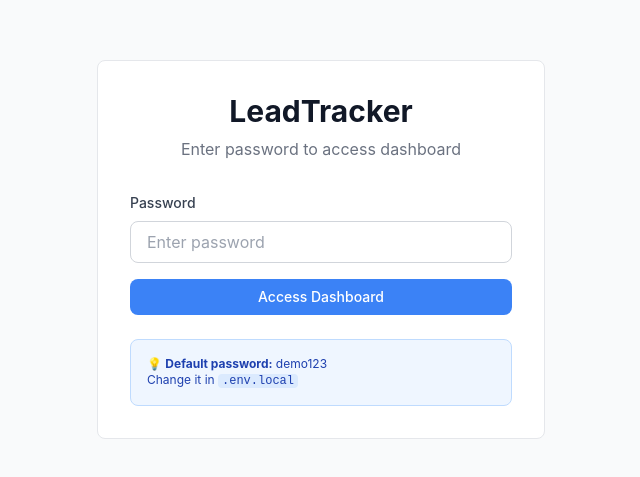
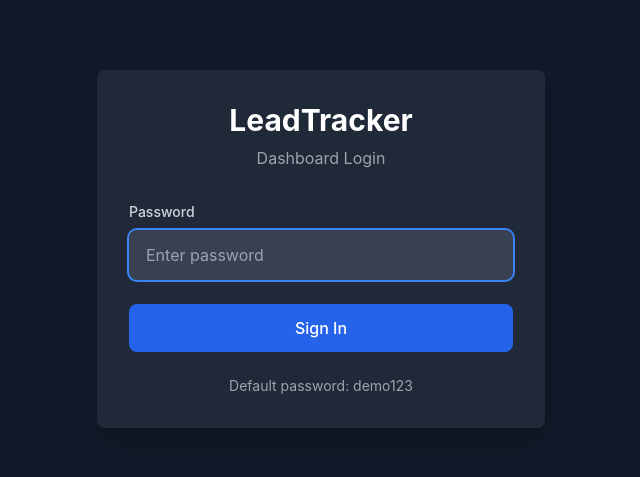
Before and after one commit to Scalencyai/leadtracker, a Next.js app: page /login in a window 1280 px wide. Shown: the part 151-628 px from the top of the page, without its empty margins (319-959 px from the left). Built offline with nearby package versions, Linux system fonts and the light colour scheme.

Commit message:
Fix: Add missing login page
- Created /app/login/page.tsx
- Password form redirects to /dashboard?password=xxx
- Middleware validates and sets auth cookie
- Default password shown: demo123

```diff
--- a/app/login/page.tsx
+++ b/app/login/page.tsx
@@ -3,67 +3,60 @@
 import { useState } from 'react';
 import { useRouter } from 'next/navigation';
 
-export default function Login() {
+export default function LoginPage() {
   const [password, setPassword] = useState('');
   const [error, setError] = useState('');
   const router = useRouter();
 
-  function handleSubmit(e: React.FormEvent) {
+  const handleSubmit = async (e: React.FormEvent) => {
     e.preventDefault();
 
-    // Redirect to dashboard with password query param
-    // Middleware will validate and set cookie
-    window.location.href = `/dashboard?password=${encodeURIComponent(password)}`;
-  }
+    // Redirect to dashboard with password as query param
+    // The middleware will validate and set the cookie
+    router.push(`/dashboard?password=${encodeURIComponent(password)}`);
+  };
 
   return (
-    <div className="min-h-screen bg-gray-50 dark:bg-gray-950 flex items-center justify-center p-4">
-      <div className="bg-white dark:bg-gray-900 rounded-lg border border-gray-200 dark:border-gray-800 p-8 max-w-md w-full">
+    <div className="min-h-screen bg-gray-900 flex items-center justify-center px-4">
+      <div className="max-w-md w-full bg-gray-800 rounded-lg shadow-xl p-8">
         <div className="text-center mb-8">
-          <h1 className="text-3xl font-bold text-gray-900 dark:text-white mb-2">
-            LeadTracker
-          </h1>
-          <p className="text-gray-500 dark:text-gray-400">
-            Enter password to access dashboard
-          </p>
+          <h1 className="text-3xl font-bold text-white mb-2">LeadTracker</h1>
+          <p className="text-gray-400">Dashboard Login</p>
         </div>
 
-        <form onSubmit={handleSubmit} className="space-y-4">
+        <form onSubmit={handleSubmit} className="space-y-6">
           <div>
-            <label htmlFor="password" className="block text-sm font-medium text-gray-700 dark:text-gray-300 mb-2">
+            <label htmlFor="password" className="block text-sm font-medium text-gray-300 mb-2">
               Password
             </label>
             <input
+              id="password"
               type="password"
-              id="password"
               value={password}
               onChange={(e) => setPassword(e.target.value)}
-              className="w-full px-4 py-2 border border-gray-300 dark:border-gray-700 rounded-lg bg-white dark:bg-gray-800 text-gray-900 dark:text-white focus:outline-none focus:ring-2 focus:ring-primary"
+              className="w-full px-4 py-3 bg-gray-700 border border-gray-600 rounded-lg text-white placeholder-gray-400 focus:outline-none focus:ring-2 focus:ring-blue-500 focus:border-transparent"
               placeholder="Enter password"
               required
+              autoFocus
             />
           </div>
 
           {error && (
-            <div className="text-sm text-red-600 dark:text-red-400">
+            <div className="bg-red-500/10 border border-red-500 text-red-500 px-4 py-3 rounded-lg text-sm">
               {error}
             </div>
           )}
 
           <button
             type="submit"
-            className="w-full px-4 py-2 text-sm font-medium text-white bg-primary rounded-lg hover:bg-blue-600 transition-colors"
+            className="w-full bg-blue-600 hover:bg-blue-700 text-white font-medium py-3 px-4 rounded-lg transition-colors duration-200 focus:outline-none focus:ring-2 focus:ring-blue-500 focus:ring-offset-2 focus:ring-offset-gray-800"
           >
-            Access Dashboard
+            Sign In
           </button>
         </form>
 
-        <div className="mt-6 p-4 bg-blue-50 dark:bg-blue-950 border border-blue-200 dark:border-blue-900 rounded-lg">
-          <p className="text-xs text-blue-800 dark:text-blue-200">
-            💡 <strong>Default password:</strong> demo123
-            <br />
-            Change it in <code className="bg-blue-100 dark:bg-blue-900 px-1 rounded">.env.local</code>
-          </p>
+        <div className="mt-6 text-center text-sm text-gray-400">
+          <p>Default password: demo123</p>
         </div>
       </div>
     </div>
--- a/package.json
+++ b/package.json
@@ -11,6 +11,7 @@
   },
   "dependencies": {
     "@types/pg": "^8.16.0",
+    "@vercel/postgres": "^0.10.0",
     "autoprefixer": "^10.4.17",
     "next": "^14.2.0",
     "pg": "^8.18.0",
```
Also changed, not shown: 1 other file (tests, documents, lock files or other folders).
